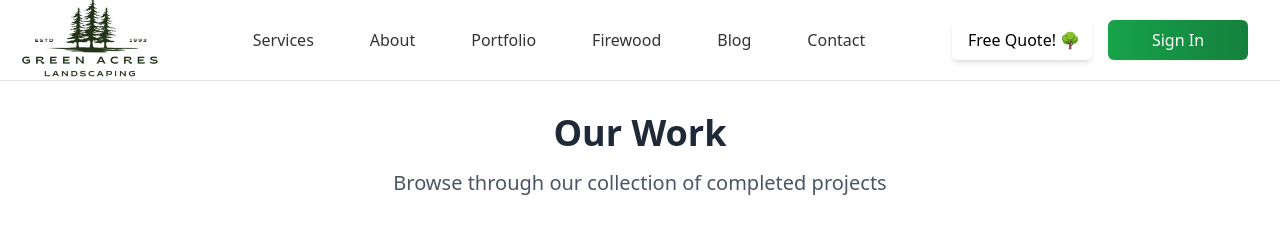
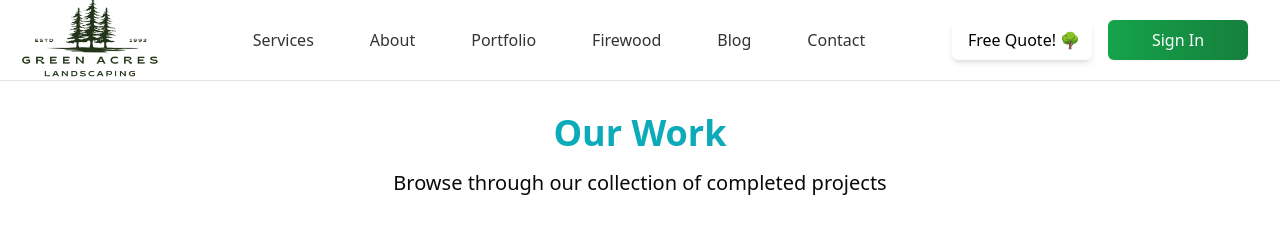
Before and after one commit to 0ETERATION1/greenacres, a Next.js app: page /portfolio in a window 1280 px wide. Shown: the top 227 px of the page. Built offline with nearby package versions, Linux system fonts and the light colour scheme.

Commit message:
formatting fixes on portfolio page

```diff
--- a/app/portfolio/page.tsx
+++ b/app/portfolio/page.tsx
@@ -135,10 +135,10 @@ export default function Portfolio() {
     <>
       <Navbar />
       <div className="container mx-auto px-4 py-8 max-w-7xl">
-        <h1 className="text-4xl font-bold text-center text-gray-800 mb-4">
+        <h1 className="text-4xl font-bold text-center text-[#0cabba] mb-4">
           Our Work
         </h1>
-        <p className="text-xl text-center text-gray-600 mb-8">
+        <p className="text-xl text-center mb-8">
           Browse through our collection of completed projects
         </p>
 
```
